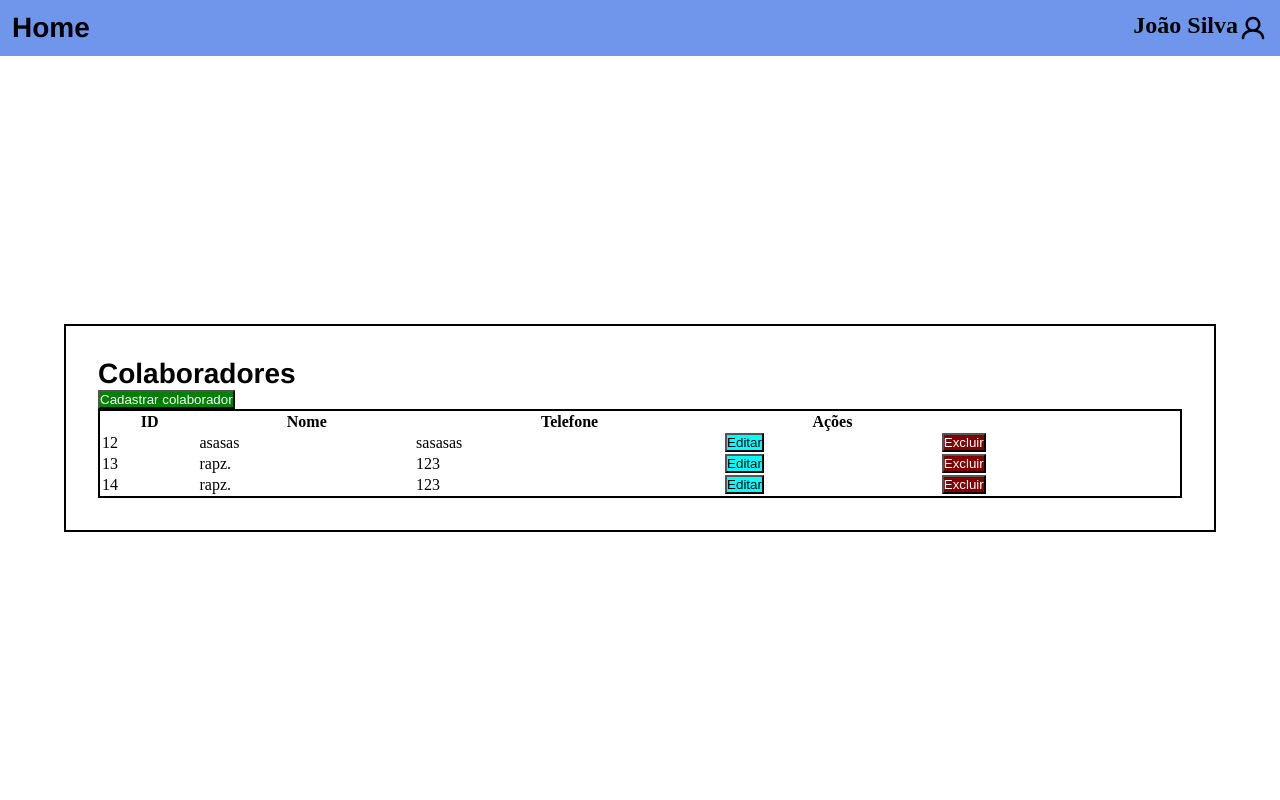
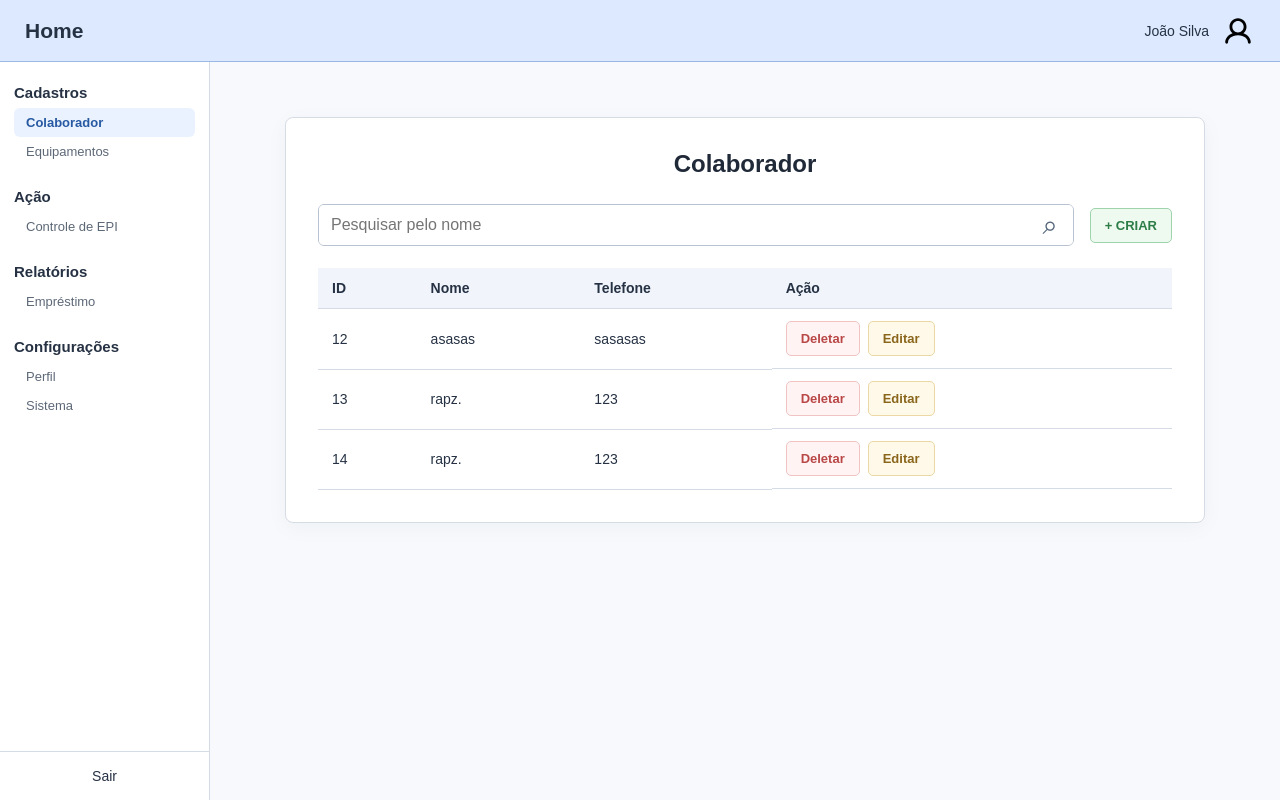
Before and after one commit to Erick-Hebert/epi, a Django app: page / in a window 1280 px wide. Run offline with Django 5.2, Linux system fonts and the light colour scheme; data comes from the database, SQL or seed files in the repository; both versions use the stored data as it was after the commit.

Commit message:
finalizado css e barra de pesquisa

```diff
--- a/nucleo/static/css/style.css
+++ b/nucleo/static/css/style.css
@@ -1,49 +1,84 @@
-* {
-    padding: 0;
-    margin: 0;
-    box-sizing: border-box;
+/* Cores e medidas principais */
+:root {
+    --blue: #dce9ff;
+    --blue-border: #9bb8e5;
+    --text: #263244;
+    --border: #d6dce5;
+    --background: #f7f9fc;
+    --green: #3e9158;
+    --red: #b94747;
 }
 
-body {
-    display: flex;
-    flex-direction: column;
-    width: 100vw;
-    height: 100vh;
-    margin: 0;
+/* Estrutura geral */
+* { box-sizing: border-box; }
+body { margin: 0; font-family: Arial, sans-serif; color: var(--text); background: var(--background); }
+a { color: inherit; text-decoration: none; }
+button, input { font: inherit; }
+.site-header { height: 62px; display: flex; align-items: center; justify-content: space-between; padding: 0 25px; background: var(--blue); border-bottom: 1px solid var(--blue-border); }
+.site-title { font-size: 21px; font-weight: bold; }
+.profile { display: flex; align-items: center; gap: 12px; font-size: 14px; }
+.profile img { width: 34px; height: 34px; }
+.app-layout { display: flex; min-height: calc(100vh - 62px); }
 
+/* Menu lateral reutilizável */
+.sidebar { width: 210px; flex-shrink: 0; display: flex; flex-direction: column; justify-content: space-between; background: #fff; border-right: 1px solid var(--border); }
+.sidebar-menu { padding: 22px 14px; }
+.menu-group { margin-bottom: 22px; }
+.menu-group h2 { font-size: 15px; margin: 0 0 7px; }
+.menu-link { display: block; padding: 7px 12px; font-size: 13px; color: #5d6877; border-radius: 6px; cursor: default; }
+.menu-link.active { background: #eaf2ff; color: #2759a2; font-weight: bold; }
+.sidebar-exit { text-align: center; border-top: 1px solid var(--border); padding: 16px; font-size: 14px; }
+
+/* Conteúdo e tabela */
+.main-content { flex: 1; min-width: 0; padding: 55px 35px; display: flex; justify-content: center; align-items: flex-start; }
+.content-card { width: 100%; max-width: 920px; padding: 32px; background: #fff; border: 1px solid var(--border); border-radius: 8px; box-shadow: 0 5px 22px #25334b0a; }
+.content-card h1 { margin: 0 0 26px; font-size: 24px; text-align: center; color: #202938; }
+.toolbar { display: flex; gap: 16px; margin-bottom: 22px; align-items: center; }
+.search-form { flex: 1; display: flex; min-width: 0; border: 1px solid #b8c2d0; border-radius: 6px; overflow: hidden; }
+.search-form:focus-within { outline: 2px solid #b2cdf8; }
+.search-form input { width: 100%; min-width: 0; padding: 11px 12px; border: 0; outline: 0; }
+.search-button { border: 0; background: #fff; padding: 0 15px; cursor: pointer; font-size: 27px; color: #536579; }
+.button { display: inline-flex; align-items: center; justify-content: center; padding: 9px 14px; border-radius: 5px; border: 1px solid transparent; cursor: pointer; font-size: 13px; font-weight: bold; white-space: nowrap; }
+.button-create { background: #eef9f0; color: #2d7d46; border-color: #9ed4ac; }
+.button-create:hover { background: #dcf3e1; }
+.table-scroll { overflow-x: auto; }
+.collaborator-table { width: 100%; border-collapse: collapse; font-size: 14px; }
+.collaborator-table th { background: #f1f5fb; text-align: left; }
+.collaborator-table th, .collaborator-table td { padding: 12px 14px; border-bottom: 1px solid var(--border); }
+.collaborator-table tbody tr:hover { background: #f8fbff; }
+.table-actions { display: flex; gap: 8px; }
+.button-delete { color: var(--red); background: #fff3f3; border-color: #f0c4c4; }
+.button-edit { color: #8a661c; background: #fff9e9; border-color: #ecd8a5; }
+.empty-state { text-align: center; color: #7b8593; }
+
+/* Formulários de criação, edição e exclusão */
+.form-card { max-width: 600px; }
+.description { text-align: center; color: #697585; margin: -12px 0 30px; line-height: 1.5; }
+.collaborator-form { display: flex; flex-direction: column; gap: 20px; }
+.form-field { display: flex; flex-direction: column; gap: 8px; }
+.form-field label { font-size: 14px; font-weight: bold; }
+.form-field input { width: 100%; padding: 12px; border: 1px solid #bdc8d6; border-radius: 5px; outline-color: #8fb5ec; }
+.form-actions { display: flex; justify-content: flex-end; gap: 10px; margin-top: 10px; }
+.button-secondary { background: #f1f3f6; border-color: #d3d8df; }
+.button-primary { background: #346db4; color: white; }
+.button-danger { background: #b94747; color: white; }
+.delete-summary { display: flex; flex-direction: column; gap: 9px; padding: 20px; border: 1px solid var(--border); border-radius: 6px; margin-bottom: 24px; }
+.delete-summary span { color: #667181; font-size: 14px; }
+
+/* Ajustes para telas menores */
+@media (max-width: 700px) {
+    .sidebar { width: 135px; }
+    .sidebar-menu { padding: 16px 8px; }
+    .main-content { padding: 24px 12px; }
+    .content-card { padding: 20px 14px; }
+    .toolbar { flex-wrap: wrap; }
+    .table-actions { flex-wrap: wrap; }
+    .collaborator-table th, .collaborator-table td { padding: 9px 7px; }
 }
-
-h1 {
-    color: #f90;
-    font-family: 'Franklin Gothic Medium', 'Arial Narrow', Arial, sans-serif;
-    font-size: 28px;
+@media (max-width: 440px) {
+    .sidebar { width: 105px; }
+    .menu-link { padding: 7px 3px; }
+    .site-header { padding: 0 12px; }
+    .profile { gap: 5px; }
+    .profile img { width: 27px; }
 }
-
-main {
-    display: flex;
-    width: 100%;
-    height: 100%;
-    justify-content: center;
-    align-items: center;
-}
-
-.colaborator_container {
-    padding: 2rem;
-    width: 90%;
-    justify-content: center;
-    background-color: white;
-    border: 2px solid black;
-}
-
-.colaborator_list {
-    width: 100%;
-    border: 2px solid black;
-}
-
-.td{
-    text-align: center;
-}
-
-.container h1 {
-    color: black;
-}
--- /dev/null
+++ b/nucleo/templates/nucleo/base.html
@@ -0,0 +1,19 @@
+{% load static %}
+<!DOCTYPE html>
+<html lang="pt-BR">
+<head>
+    <meta charset="UTF-8">
+    <meta name="viewport" content="width=device-width, initial-scale=1.0">
+    <title>{% block title %}Colaboradores{% endblock %} | Controle de EPI</title>
+    <link rel="stylesheet" href="{% static 'css/style.css' %}">
+</head>
+<body>
+    {% include 'nucleo/partials/header.html' %}
+    <div class="app-layout">
+        {% include 'nucleo/partials/sidebar.html' %}
+        <main class="main-content">
+            {% block content %}{% endblock %}
+        </main>
+    </div>
+</body>
+</html>
--- a/nucleo/templates/nucleo/index.html
+++ b/nucleo/templates/nucleo/index.html
@@ -1,64 +1,31 @@
-{% load static %}
-
-<!DOCTYPE html>
-<html lang="pt-BR">
-
-<head>
-    <meta charset="UTF-8">
-    <meta name="viewport" content="width=device-width, initial-scale=1.0">
-
-    <title>Colaboradores</title>
-
-    <link rel="stylesheet" href="{% static 'css/style.css' %}">
-</head>
-
-<body>
-
-    {% include 'nucleo/partials/header.html' %}
-    <main>
-        <div class="colaborator_container">
-
-            <div class="container">
-                <h1>Colaboradores</h1>
-                <input type="button" value="Cadastrar colaborador"
-                    onclick="window.location.href='{% url 'nucleo-criar' %}'"
-                    style="background-color: green; color: white;">
-                <br />
-                <table class="colaborator_list">
-                    <thead>
-                        <tr>
-                            <th>ID</th>
-                            <th>Nome</th>
-                            <th>Telefone</th>
-                            <th>Ações</th>
-                        </tr>
-                    </thead>
+{% extends 'nucleo/base.html' %}
+{% block title %}Colaboradores{% endblock %}
+{% block content %}
+<section class="content-card">
+    <h1>Colaborador</h1>
+    <div class="toolbar">
+        <form class="search-form" method="get" action="{% url 'nucleo-inicial' %}">
+            <input type="search" name="pesquisa" value="{{ pesquisa }}" placeholder="Pesquisar pelo nome" aria-label="Pesquisar pelo nome">
+            <button class="search-button" type="submit" aria-label="Pesquisar">⌕</button>
+        </form>
+        <a class="button button-create" href="{% url 'nucleo-criar' %}">+ CRIAR</a>
+    </div>
+    <div class="table-scroll">
+        <table class="collaborator-table">
+            <thead><tr><th>ID</th><th>Nome</th><th>Telefone</th><th>Ação</th></tr></thead>
             <tbody>
                 {% for colaborador in colaboradores %}
                 <tr>
                     <td>{{ colaborador.id }}</td>
                     <td>{{ colaborador.nome }}</td>
-                            <td>{{ colaborador.telefone }}</td>
-                            <td><input type="button" value="Editar"
-                                    onclick="window.location.href='{% url 'nucleo-editar' colaborador.id %}'"
-                                    style="background-color: aqua; color: black;"></td>
-                            <td><input type="button" value="Excluir"
-                                    onclick="window.location.href='{% url 'nucleo-excluir' colaborador.id %}'"
-                                    style="background-color: maroon; color: white;"></td>
+                    <td>{{ colaborador.telefone|default:"—" }}</td>
+                    <td class="table-actions"><a class="button button-delete" href="{% url 'nucleo-excluir' colaborador.id %}">Deletar</a><a class="button button-edit" href="{% url 'nucleo-editar' colaborador.id %}">Editar</a></td>
                 </tr>
                 {% empty %}
-                        <tr>
-                            <td colspan="4">
-                                Nenhum colaborador encontrado.
-                            </td>
-                        </tr>
+                <tr><td colspan="4" class="empty-state">Nenhum colaborador encontrado.</td></tr>
                 {% endfor %}
             </tbody>
         </table>
     </div>
-        </div>
-    </main>
-
-</body>
-
-</html>
+</section>
+{% endblock %}
--- a/nucleo/templates/nucleo/partials/header.html
+++ b/nucleo/templates/nucleo/partials/header.html
@@ -1,13 +1,5 @@
 {% load static %}
-<head>
-    <link rel="stylesheet" href="{% static 'css/header.css' %}">
-</head>
-
-<header>
-    <h1>Home</h1>
-
-    <span class="profile_container">
-        <h2>João Silva</h2>
-        <img class="profile_icon" src="{% static 'imgs/user-icon.svg' %}" alt="">
-    </span>
+<header class="site-header">
+    <a class="site-title" href="{% url 'nucleo-inicial' %}">Home</a>
+    <div class="profile"><span>João Silva</span><img src="{% static 'imgs/user-icon.svg' %}" alt="Ícone de usuário"></div>
 </header>
--- /dev/null
+++ b/nucleo/templates/nucleo/partials/sidebar.html
@@ -0,0 +1,9 @@
+<aside class="sidebar" aria-label="Menu lateral">
+    <nav class="sidebar-menu">
+        <div class="menu-group"><h2>Cadastros</h2><span class="menu-link active">Colaborador</span><span class="menu-link">Equipamentos</span></div>
+        <div class="menu-group"><h2>Ação</h2><span class="menu-link">Controle de EPI</span></div>
+        <div class="menu-group"><h2>Relatórios</h2><span class="menu-link">Empréstimo</span></div>
+        <div class="menu-group"><h2>Configurações</h2><span class="menu-link">Perfil</span><span class="menu-link">Sistema</span></div>
+    </nav>
+    <span class="sidebar-exit">Sair</span>
+</aside>
--- a/nucleo/views.py
+++ b/nucleo/views.py
@@ -2,9 +2,13 @@ from django.shortcuts import render, redirect, get_object_or_404
 from nucleo.models import Colaborador
 
 def home(req):
+    pesquisa = req.GET.get('pesquisa', '').strip()
     colaboradores = Colaborador.objects.all()
+    if pesquisa:
+        colaboradores = colaboradores.filter(nome__icontains=pesquisa)
     return render(req, 'nucleo/index.html', {
         'colaboradores': colaboradores,
+        'pesquisa': pesquisa,
     })
 
 def tela_criar(req):
```
Also changed, not shown: nucleo/templates/nucleo/forms/criar.html (+14 -32 lines), nucleo/templates/nucleo/forms/editar.html (+14 -31 lines), nucleo/templates/nucleo/forms/excluir.html (+13 -41 lines), db.sqlite3. Lines whose indentation alone changed are shown as unchanged.
